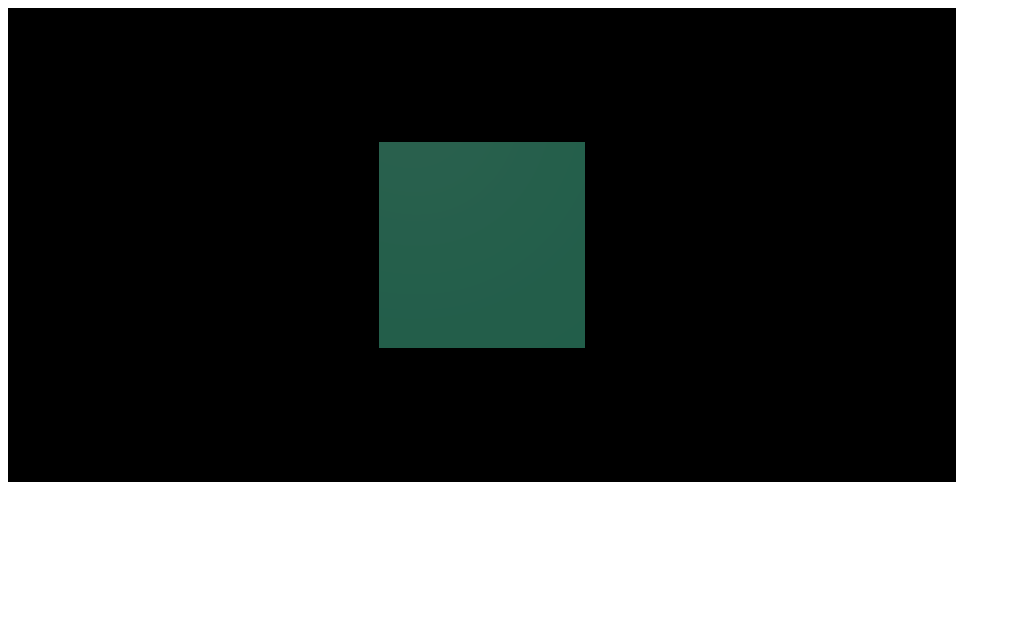
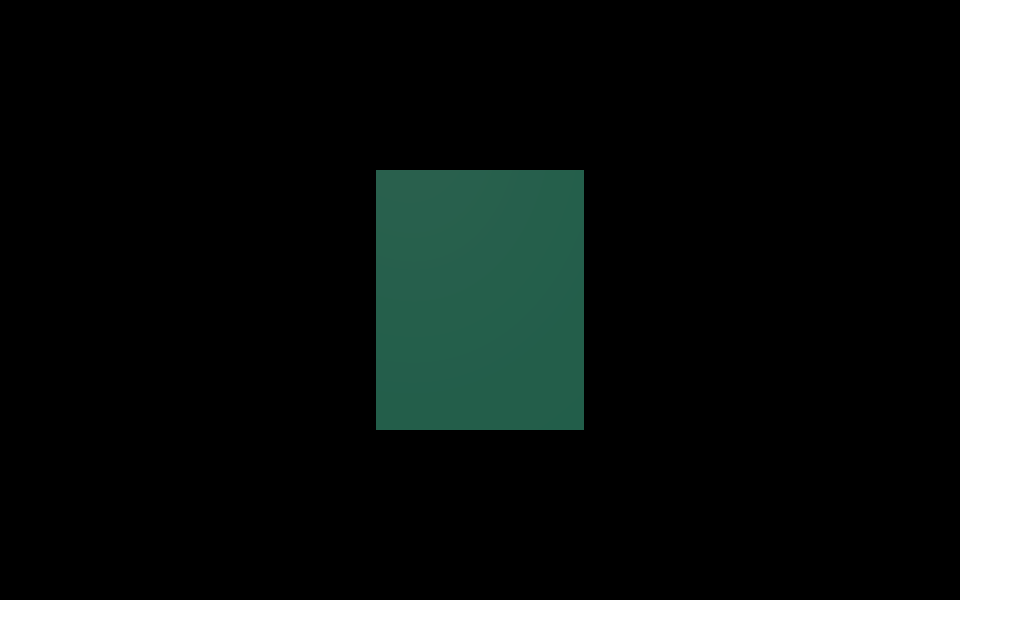
Before and after one commit to danielefornari/TrackballThesis, a website with bundled scripts: page index.html in a window 1280 px wide. Shown: the whole page, without its empty margins (0-1023 px from the left). Built offline with nearby package versions, Linux system fonts and the light colour scheme.

Commit message:
Update index.html

```diff
--- a/index.html
+++ b/index.html
@@ -7,9 +7,15 @@
         <script type="module" src="Trackball.js"></script>
         <canvas id="myCanvas"></canvas>
         <style>
+            html, body {
+                margin: 0%;
+                height: 100%;
+            }
+
             canvas {
                 width: 75%;
                 height: 75%;
+                display: block;
             }
         </style>
     </body>
```
